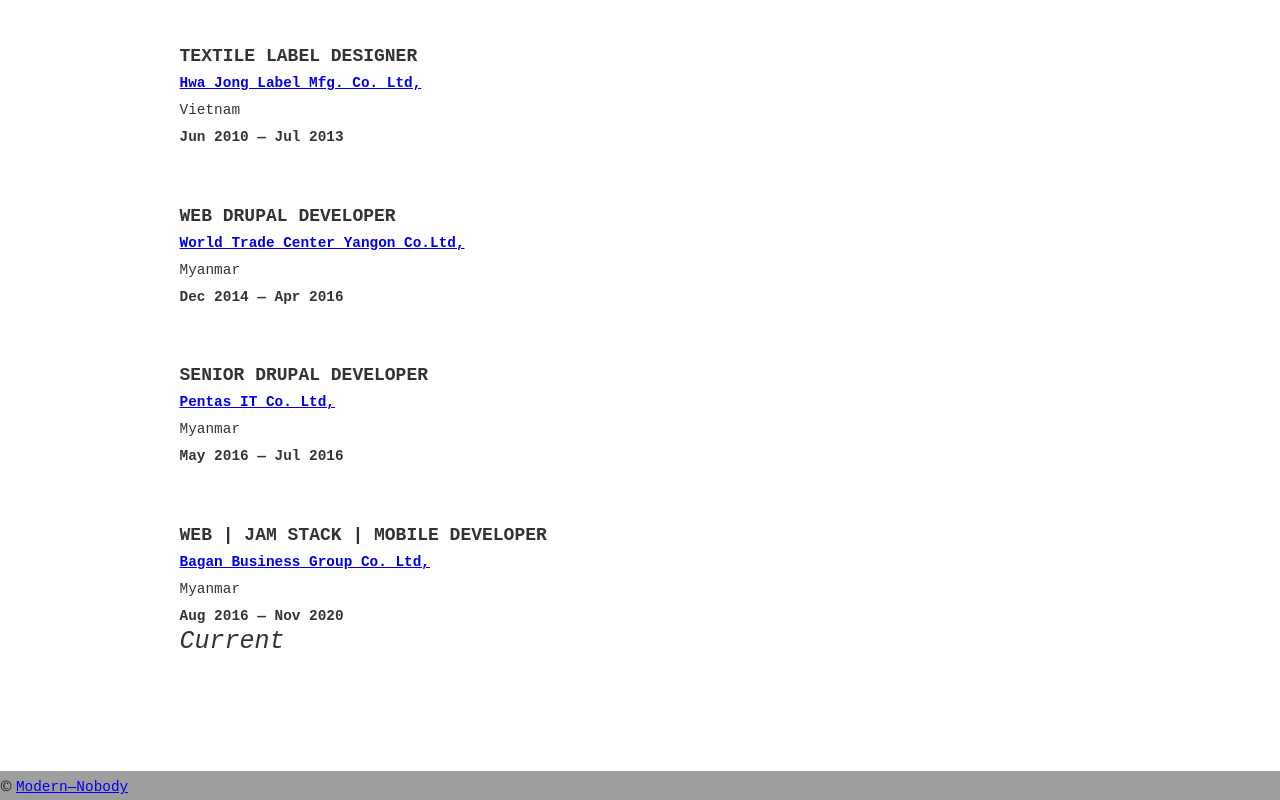
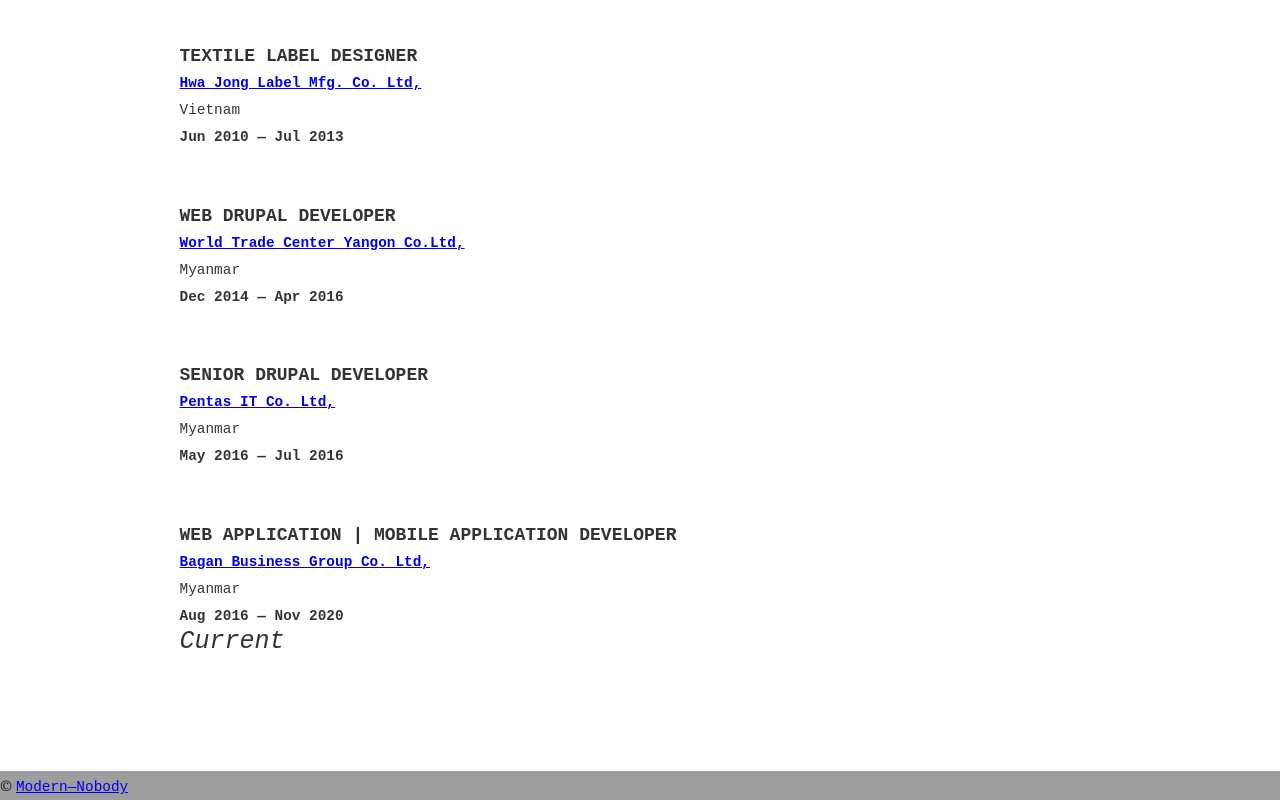
Before and after one commit to tiniokinhein/portfolio, a Gatsby site: page /experiences in a window 1280 px wide. Shown: the part 709-1509 px from the top of the page. Built offline with nearby package versions, Linux system fonts and the light colour scheme; Gatsby itself is replaced by a stand-in of ours; grey boxes are pictures that could not be loaded.

Commit message:
Update experiences.js

```diff
--- a/src/pages/experiences.js
+++ b/src/pages/experiences.js
@@ -37,7 +37,7 @@ const Experiences = () => (
                     <small>Myanmar</small><br />
                     <small><strong>May 2016 — Jul 2016</strong></small><br />
                     <br /><br />
-                    <b className="text-secondary">WEB | JAM STACK | MOBILE DEVELOPER</b><br />
+                    <b className="text-secondary">WEB APPLICATION | MOBILE APPLICATION DEVELOPER</b><br />
                     <small><a href="https://bbg.com.mm" target="_blank" className="text-decoration-none text-dark" rel="noopener noreferrer"><strong>Bagan Business Group Co. Ltd,</strong></a></small><br />
                     <small>Myanmar</small><br />
                     <small><strong>Aug 2016 — Nov 2020</strong></small><br />
```
